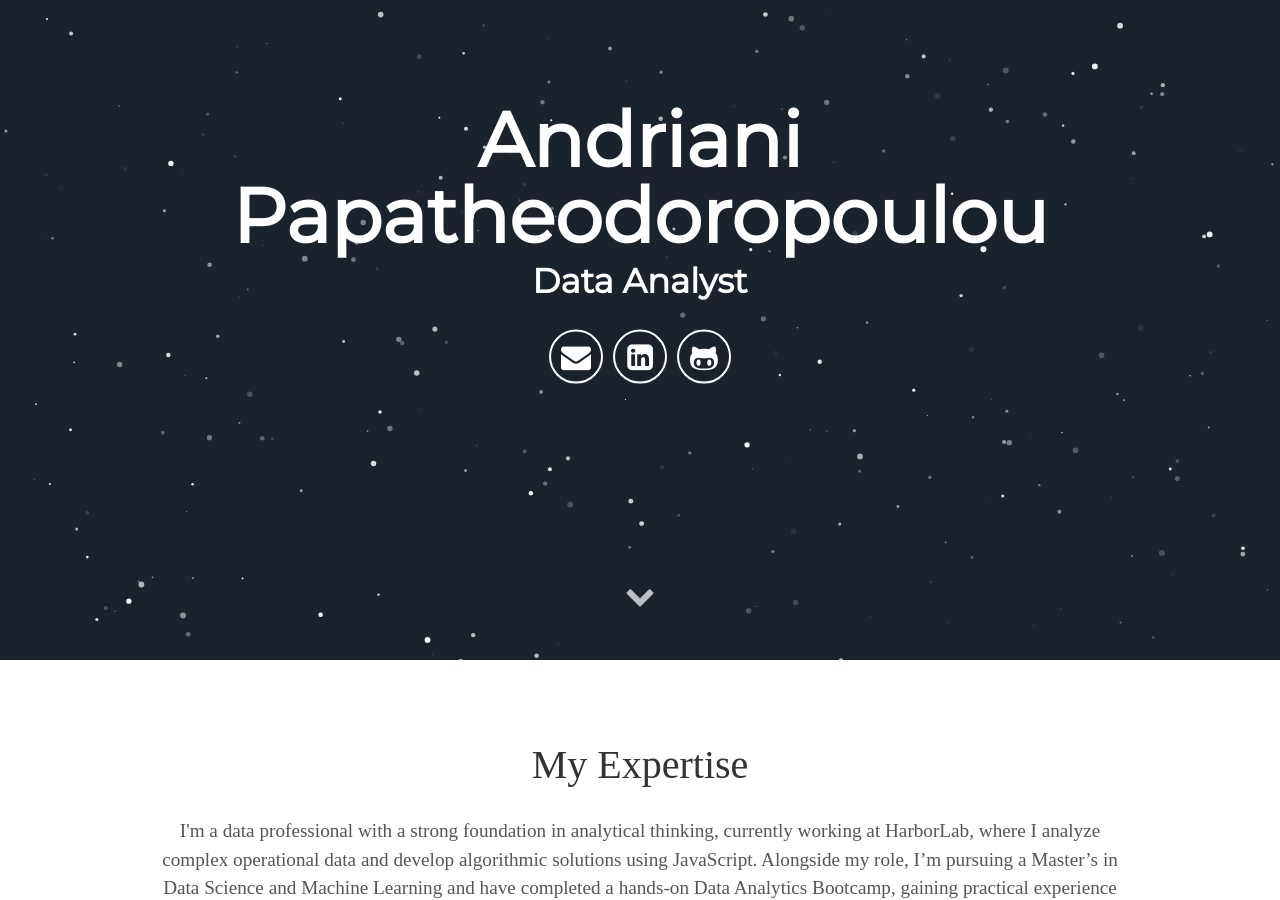
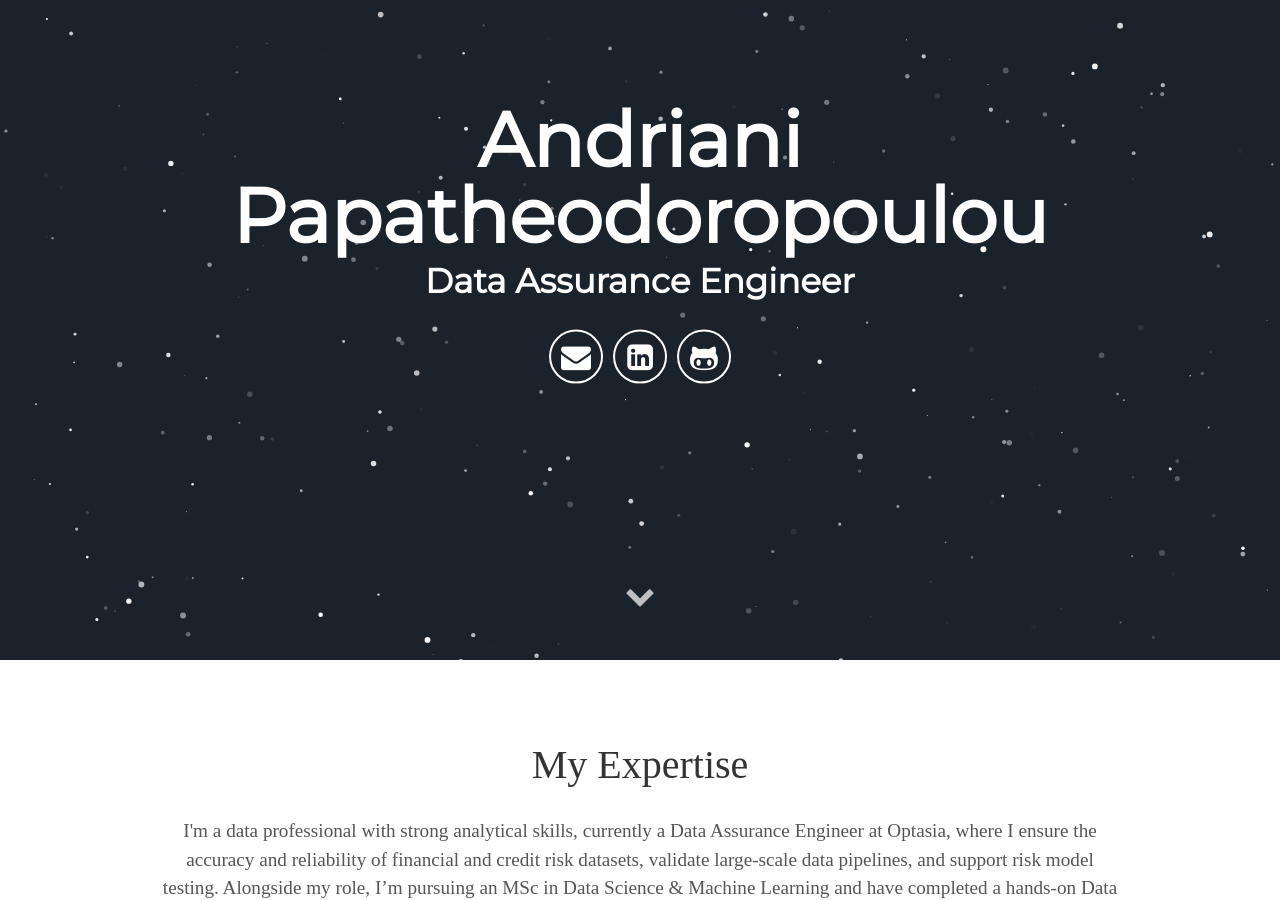
Before and after one commit to apapath/apapath.github.io, a Jekyll site: the page built from index.html, in a window 1280 px wide and 900 px high, scrolled down 240 px. Built offline with Jekyll 4.4.1, drawn with Linux system fonts in a browser that asks for light colours; some web fonts are replaced; some of the changed text lies outside the part shown.

Commit message:
CV & Summary Update 03/26

```diff
--- a/_config.yml
+++ b/_config.yml
@@ -1,13 +1,13 @@
 # Site settings
 title: Andriani Papatheodoropoulou
-description: Data Analysis Project Portfolio
+description: My portfolio of data analysis and data science projects exploring real-world problems and insights
 # baseurl: "" # the subpath of your site, e.g. /blog
 # url: "localhost:3000" # the base hostname & protocol for your site e.g. http://willianjusten.com.br
 
 # User settings
 username: Andriani Papatheodoropoulou
-user_description: I'm a data professional with a strong foundation in analytical thinking, currently working at HarborLab, where I analyze complex operational data and develop algorithmic solutions using JavaScript. Alongside my role, I’m pursuing a Master’s in Data Science and Machine Learning and have completed a hands-on Data Analytics Bootcamp, gaining practical experience in Python, SQL, R, and Power BI. With five years of prior experience in quality control, I bring a detail-oriented, results-driven approach to solving real-world problems. I'm passionate about using data to drive insights, streamline processes, and support smarter decision-making — and I’m now focused on growing my career in data analytics and applied data science.
-user_title: Data Analyst
+user_description: I'm a data professional with strong analytical skills, currently a Data Assurance Engineer at Optasia, where I ensure the accuracy and reliability of financial and credit risk datasets, validate large-scale data pipelines, and support risk model testing. Alongside my role, I’m pursuing an MSc in Data Science & Machine Learning and have completed a hands-on Data Analytics Bootcamp, gaining practical experience in Python, SQL, R, and Power BI. With five years in quality control, I bring a detail-oriented, results-driven approach to solving complex problems. I’m passionate about using data to generate insights, streamline processes, and drive smarter decision-making, and I’m focused on advancing my career in data analytics and applied data science.
+user_title: Data Assurance Engineer
 email: andrianipapath@gmail.com
 # twitter_username: lorem_ipsum
 # instagram_username: mauriciourraco7
--- a/_includes/about.html
+++ b/_includes/about.html
@@ -5,7 +5,7 @@
 
 <section id="CV">
         <h2>CV</h2>
-        <p>Click <a href="https://drive.google.com/file/d/1TUCctdFt7NCnZwm0ZpAhEt2DcRAt4eMx/view?usp=sharing">here</a> to view my CV.</p>
+        <p>Click <a href="https://drive.google.com/file/d/1DKmXq6TtSQ6okW12X_l-i4it2Lxqe54D/view?usp=sharing">here</a> to view my CV.</p>
     </section>
 
 <section id="projects">
```
